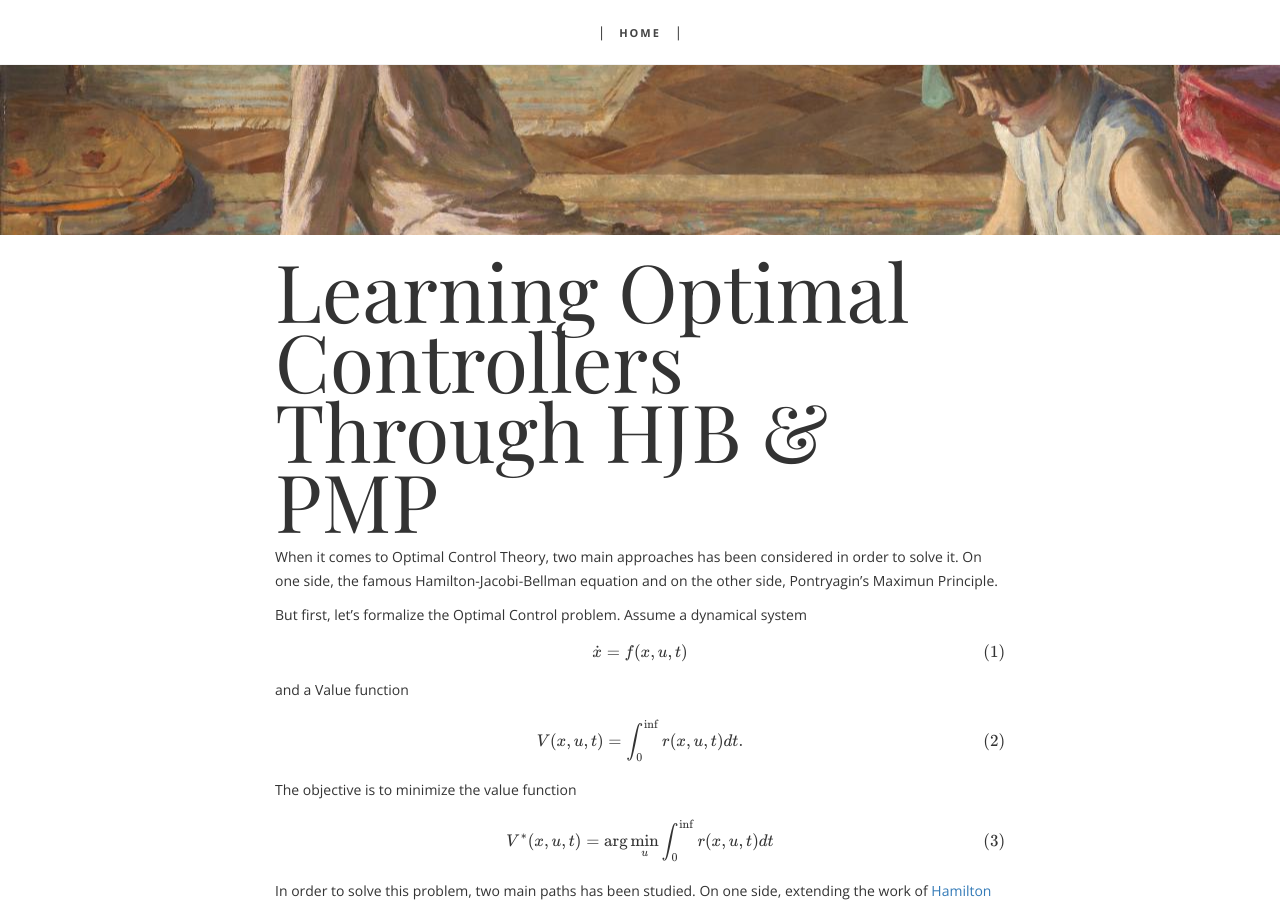
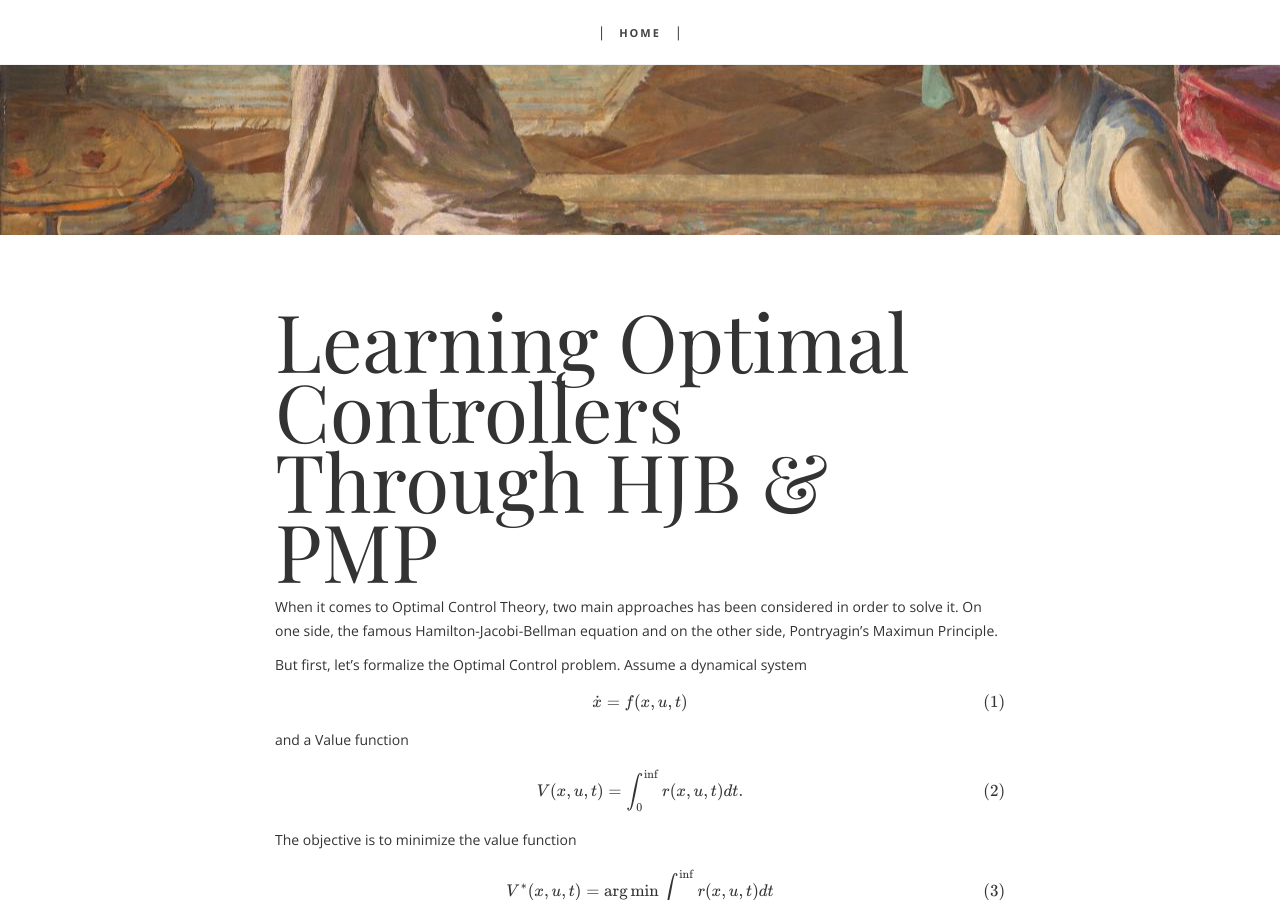
Before and after one commit to TheCamusean/theCamusean.github.io, a Jekyll site: the page built from _posts/2019-05-26-Learning-Optimal-Controllers.markdown, in a window 1280 px wide and 900 px high, scrolled down 665 px. Built offline with Jekyll 4.4.1, drawn with Linux system fonts in a browser that asks for light colours; some web fonts are replaced; formulas are drawn with MathJax 3; a script that is not in the unit is left out.

Commit message:
added h 50

```diff
--- a/_layouts/post_clean.html
+++ b/_layouts/post_clean.html
@@ -63,6 +63,7 @@ mathjax: true
         <div class="container">
             <!-- <div class="center"> -->
             <div class="col-md-8 col-md-offset-2">
+                <div class="h-50"></div>
               <!-- <p align="center"> -->
               {{ content }}
               <!-- </p> -->
```
